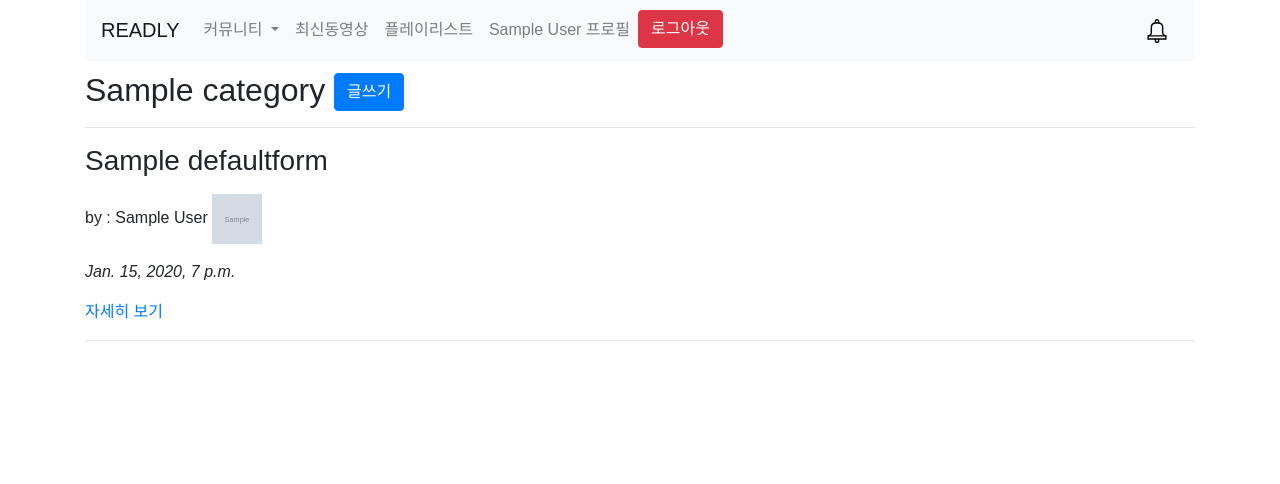
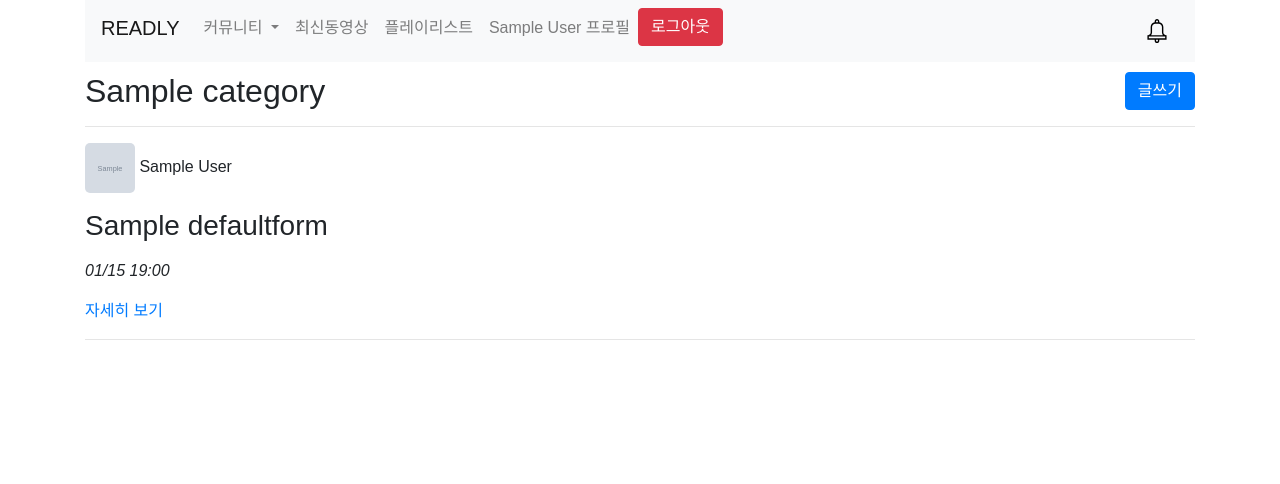
Before and after one commit to lunevilia/marketing, a Django app: a page that uses formstudy/templates/layer.html in a window 1280 px wide. Shown: the top 484 px of the page. Run offline with Django 3.2, Linux system fonts and the light colour scheme; a user stored in the database is signed in; tables that the repository leaves empty hold one stand-in row (values such as "Sample post"); grey boxes marked "Sample" are stand-in pictures; some libraries are stand-ins or nearby versions.

Commit message:
게시판 목록 버튼 디자인 수정 및 nav바 디자인 살짝 수정

```diff
--- a/formstudy/settings.py
+++ b/formstudy/settings.py
@@ -107,7 +107,7 @@ AUTH_PASSWORD_VALIDATORS = [
 # Internationalization
 # https://docs.djangoproject.com/en/3.0/topics/i18n/
 
-LANGUAGE_CODE = 'en-us'
+LANGUAGE_CODE = 'ko-kr'
 
 TIME_ZONE = 'Asia/Seoul'
 
--- a/formstudy/templates/layer.html
+++ b/formstudy/templates/layer.html
@@ -218,8 +218,8 @@ var alarm_status = true;
               <span class="navbar-toggler-icon"></span>
             </button>
             <div class="collapse navbar-collapse" id="navbarTogglerDemo01">
-              <a class="navbar-brand" href="/">READLY</a>
               <ul class="navbar-nav mr-auto mt-2 mt-lg-0">
+                <a class="navbar-brand" href="/">READLY</a>
                 <li class="nav-item dropdown">
                     <a class="nav-link dropdown-toggle" href="#" id="navbarDropdownMenuLink" role="button" data-toggle="dropdown" aria-haspopup="true" aria-expanded="false">
                         커뮤니티
@@ -241,11 +241,11 @@ var alarm_status = true;
                     <a class="nav-link" href="{% url 'account:profile' %}">{{user.profile.Name}} 프로필</a>
                 </li>
                 <li class="nav-item">
-                    <a style="margin-right:8px" class="btn btn-danger" href="{% url 'account:logout' %}?next={{request.path}}">로그아웃</a>
+                    <a style="margin-right:8px; margin-bottom:8px" class="btn btn-danger" href="{% url 'account:logout' %}?next={{request.path}}">로그아웃</a>
                 </li>
                 {% else %}
                 <li class="nav-item">
-                    <a style="margin-right:8px" class="btn btn-danger" href="/account/signup">회원가입</a>
+                    <a style="margin-right:8px; margin-bottom:8px" class="btn btn-danger" href="/account/signup">회원가입</a>
                 </li>
                 <li class="nav-item">
                     <button type="button" class="btn btn-danger" data-toggle="modal" data-target="#loginmodal" data-whatever="@mdo">로그인</button>
--- a/usingform/templates/formtest.html
+++ b/usingform/templates/formtest.html
@@ -224,7 +224,7 @@ window.onload = function(){
 }
 </style>
 
-<h2>{{board_name}}
+<h2 style="display: flex;justify-content: space-between;">{{board_name}}
 {% if user.is_authenticated %}
 <button class="btn btn-primary" type="button" data-toggle="collapse" data-target="#collapseExample" aria-expanded="false" aria-controls="collapseExample">
     글쓰기
@@ -250,22 +250,24 @@ window.onload = function(){
 
     {{filesform.as_p}}
     </table>
-    <input type="submit" value="제출하기" />
+    <div style="text-align: center;">
+    <input type="submit" class="btn btn-warning" value="📃글작성" />
+    </div>
 </form>
 </div>
 {% endif %}
 <hr>
 {% for form_contents in getForm %}
+<p>
+    {% if form_contents.author.Image %}
+    <img style="border-radius: 5px;" width="50" height="50" src={{form_contents.author.Image.url}}>
+    {% else %}
+    <img style="border-radius: 5px;" width="50" height="50" src=https://image.flaticon.com/icons/svg/634/634741.svg>
+    {% endif %}
+    {{form_contents.author.Name}}
+</p>
 <p><h3>{{form_contents.title_short}}</h3></p>
-<p>
-by : {{form_contents.author.Name}}
-{% if form_contents.author.Image %}
-<img width="50" height="50" src={{form_contents.author.Image.url}}>
-{% else %}
-<img width="50" height="50" src=https://image.flaticon.com/icons/svg/634/634741.svg>
-{% endif %}
-</p>
-<p><em>{{form_contents.created_at}}</em></p>
+<p><em>{{form_contents.created_at|date:"m/d H:i"}}</em></p>
 <a href="{% url 'forms:shw_form' form_contents.category form_contents.id %}">자세히 보기</a>
 <hr>
 {% endfor %}
--- a/youtube/views.py
+++ b/youtube/views.py
@@ -19,7 +19,7 @@ def channel(request, token=None):
     params = {
         'key': settings.YOUTUBE_API_KEY,
         'part': 'snippet',
-        'channelId': 'UCom6YhUY62jM52nIMjf5_dw',
+        'channelId': 'UCh5FgONuGDNnTXuxGz-mo5A',
         'type': 'video',
         'maxResults': '5',
         'order': 'date',
@@ -48,7 +48,7 @@ def ajax(request, gettype, token):
         params = {
             'key': settings.YOUTUBE_API_KEY,
             'part': 'snippet',
-            'channelId': 'UCom6YhUY62jM52nIMjf5_dw',
+            'channelId': 'UCh5FgONuGDNnTXuxGz-mo5A',
             'type': gettype,
             'maxResults': '5',
             'order': 'date',
@@ -111,7 +111,7 @@ def playlist(request, token=None):
     params = {
         'key': settings.YOUTUBE_API_KEY,
         'part': 'snippet',
-        'channelId': 'UCom6YhUY62jM52nIMjf5_dw',
+        'channelId': 'UCh5FgONuGDNnTXuxGz-mo5A',
         'type': 'playlist',
         'maxResults': '5',
         'order': 'date',
```
Also changed, not shown: category/templates/category_detail.html (+5 -3 lines), usingform/templates/form_detail.html (+4 -4 lines).
